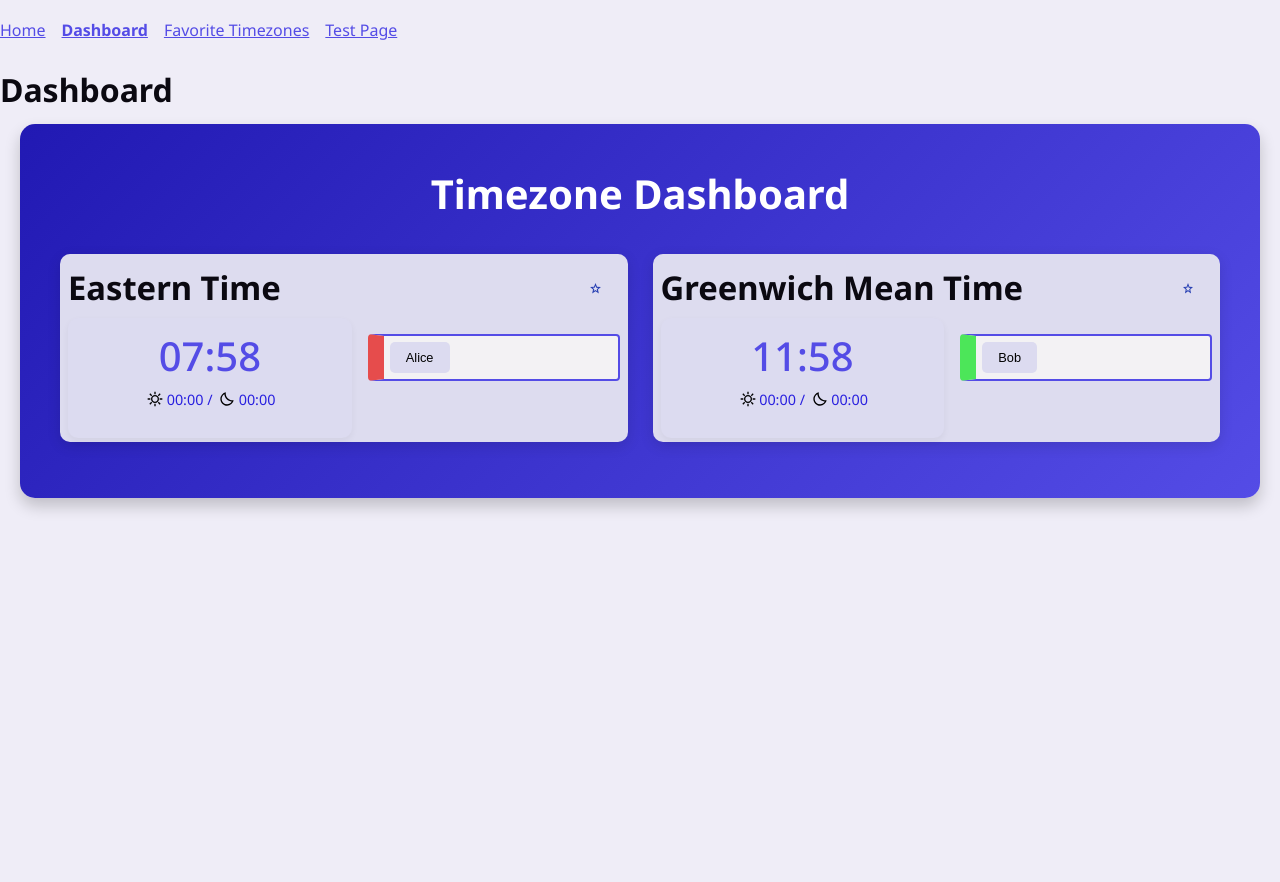
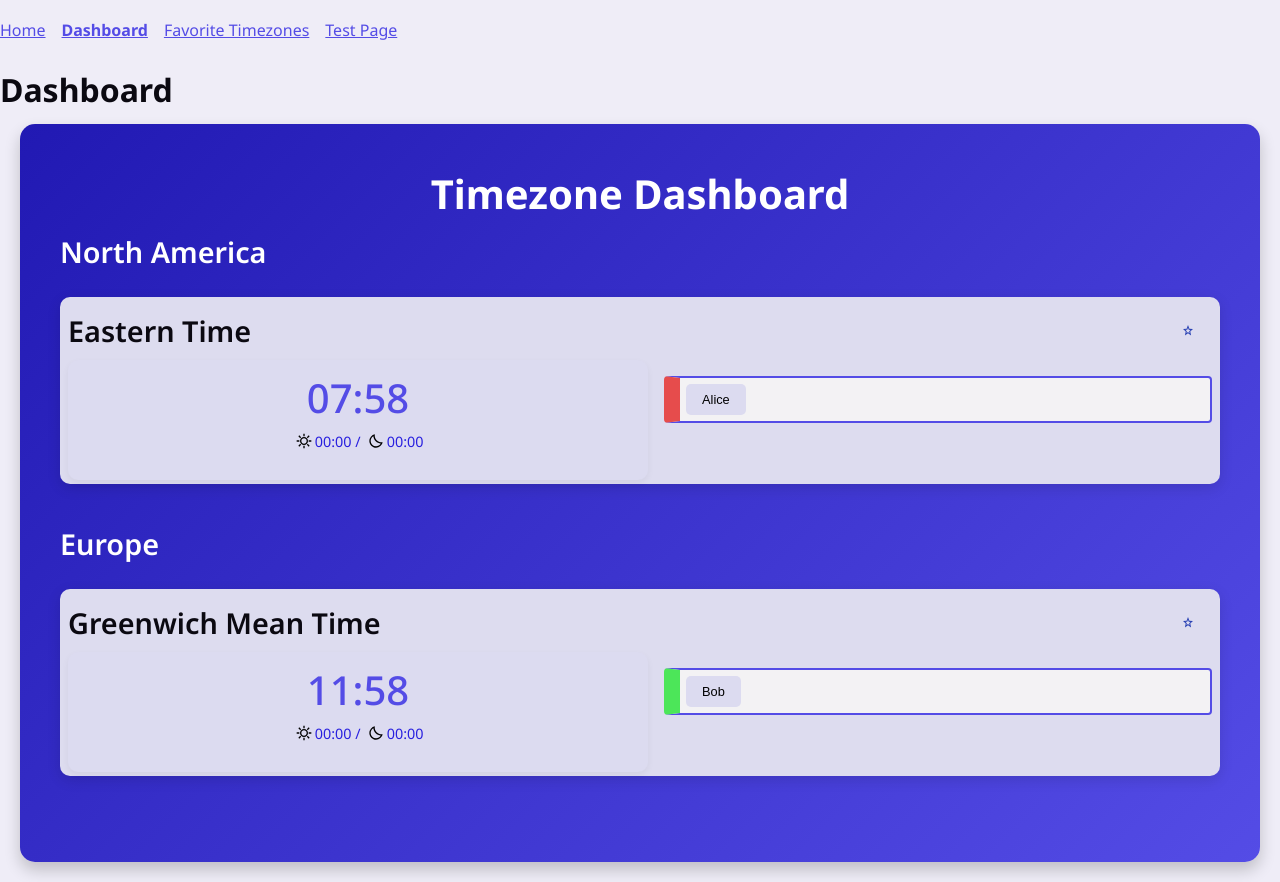
Before and after one commit to CMSC-495-7383-Group-3/timezone-webapp, a React (Vite) app in the folder frontend/: page /dashboard in a window 1280 px wide. Before the commit the page ends 800 px from the top, so only its background shows below. Built offline with nearby package versions, Linux system fonts and the light colour scheme; a web font is replaced by a local one.

Commit message:
Add timezone categorization to TimezoneDashboard with region groups

```diff
--- a/frontend/src/components/TimezoneDashboard.tsx
+++ b/frontend/src/components/TimezoneDashboard.tsx
@@ -4,7 +4,13 @@ import "./timezoneDashboard.scss";
 import TimezoneDisplay from "./TimezoneDisplay";
 
 const TimezoneDashboard: React.FC = () => {
-  const [timezoneData] = useState<TimezoneProfile[]>([
+  const [timezoneData] = useState<{
+    category: string;
+    timezones: TimezoneProfile[];
+  }[]>([
+    {
+      category: "North America",
+      timezones: [
         {
           id: "ny",
           label: "Eastern Time",
@@ -16,6 +22,11 @@ const TimezoneDashboard: React.FC = () => {
           valid: true, // Key to pass validation
           contacts: [{ id: "1", name: "Alice", timeZone: "America/New_York", notes: "" } as Contact],
         },
+      ],
+    },
+    {
+      category: "Europe",
+      timezones: [
         {
           id: "lon",
           label: "Greenwich Mean Time",
@@ -27,21 +38,28 @@ const TimezoneDashboard: React.FC = () => {
           valid: true, // Key to pass validation
           contacts: [{ id: "2", name: "Bob", timeZone: "Europe/London", notes: "" } as Contact],
         },
+      ],
+    },
   ]);
 
   return (
     <div className="timezone-dashboard">
       <h2>Timezone Dashboard</h2>
+      {timezoneData.map((group, groupIndex) => (
+        <div key={groupIndex} className="timezone-category">
+          <h3>{group.category}</h3>
           <div className="timezone-container">
-        {timezoneData.map((tz, index) => (
+            {group.timezones.map((tz, tzIndex) => (
               <TimezoneDisplay
-            key={index}
+                key={tzIndex}
                 timezone={tz} // Pass full TimezoneProfile object
                 contacts={tz.contacts}
               />
             ))}
           </div>
         </div>
+      ))}
+    </div>
   );
 };
 
--- a/frontend/src/components/timezoneDashboard.scss
+++ b/frontend/src/components/timezoneDashboard.scss
@@ -15,9 +15,20 @@
     text-align: center;
   }
 
-  .timezone-container {
-    display: grid;
-    grid-template-columns: repeat(auto-fit, minmax(280px, 1fr));
-    gap: 25px;
+  .timezone-category {
+    margin-bottom: 30px;
+
+    h3 {
+      color: #fff;
+      font-size: 1.8rem;
+      font-weight: 600;
+      margin-bottom: 15px;
+    }
+
+    .timezone-container {
+      display: grid;
+      grid-template-columns: repeat(auto-fit, minmax(280px, 1fr));
+      gap: 25px;
+    }
   }
 }
```
Lines whose indentation alone changed are shown as unchanged.
